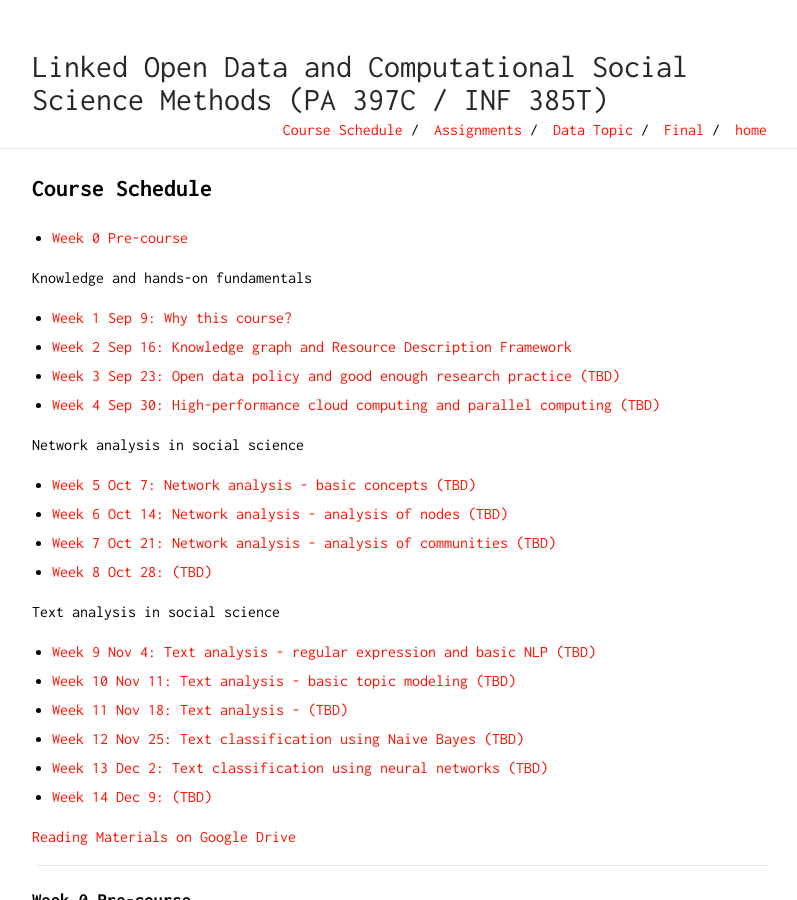
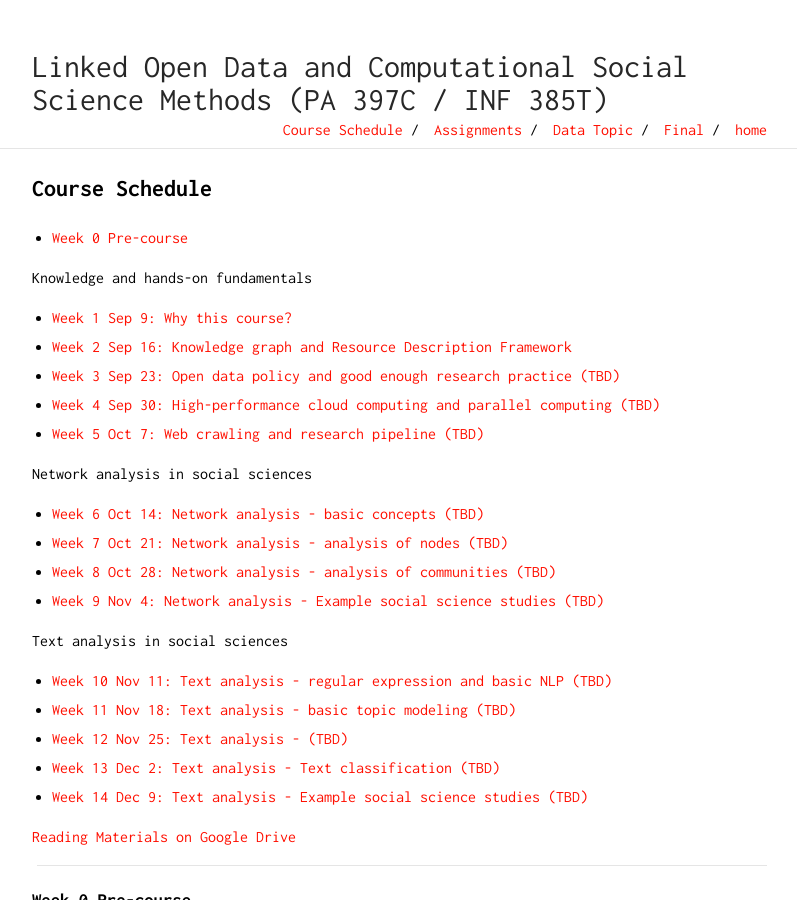
Before and after one commit to Xinjian-Paul-Li/open_data, a Jekyll site: the page built from docs/course_schedule.md, in a window 1280 px wide and 900 px high. Shown: the whole window, without its empty margins (238-1035 px from the left). Built offline with Jekyll 4.4.1, drawn with Linux system fonts in a browser that asks for light colours; our own code applies the rules of GitHub Pages for plain Markdown files; some of the changed text lies outside the part shown.

Commit message:
update course

```diff
--- a/docs/course_schedule.md
+++ b/docs/course_schedule.md
@@ -7,22 +7,22 @@ Knowledge and hands-on fundamentals
 - [Week 2 Sep 16: Knowledge graph and Resource Description Framework](#w2)
 - [Week 3 Sep 23: Open data policy and good enough research practice (TBD)](#w3)
 - [Week 4 Sep 30: High-performance cloud computing and parallel computing (TBD)](#w4)
+- [Week 5 Oct 7: Web crawling and research pipeline (TBD)](#w5)
 
-Network analysis in social science
+Network analysis in social sciences
 
-- [Week 5 Oct 7: Network analysis - basic concepts (TBD)](#w5)
-- [Week 6 Oct 14: Network analysis - analysis of nodes (TBD)](#w6)
-- [Week 7 Oct 21: Network analysis - analysis of communities (TBD)](#w7)
-- [Week 8 Oct 28: (TBD)](#w8)
+- [Week 6 Oct 14: Network analysis - basic concepts (TBD)](#w6)
+- [Week 7 Oct 21: Network analysis - analysis of nodes (TBD)](#w7)
+- [Week 8 Oct 28: Network analysis - analysis of communities (TBD)](#w8)
+- [Week 9 Nov 4: Network analysis - Example social science studies (TBD)](#w9)
 
-Text analysis in social science
+Text analysis in social sciences
 
-- [Week 9 Nov 4: Text analysis - regular expression and basic NLP (TBD)](#w9)
-- [Week 10 Nov 11: Text analysis - basic topic modeling (TBD)](#w10)
-- [Week 11 Nov 18: Text analysis - (TBD)](#w11)
-- [Week 12 Nov 25: Text classification using Naive Bayes (TBD)](#12)
-- [Week 13 Dec 2: Text classification using neural networks (TBD)](#13)
-- [Week 14 Dec 9: (TBD)](#14)
+- [Week 10 Nov 11: Text analysis - regular expression and basic NLP (TBD)](#w10)
+- [Week 11 Nov 18: Text analysis - basic topic modeling (TBD)](#w11)
+- [Week 12 Nov 25: Text analysis - (TBD)](#12)
+- [Week 13 Dec 2: Text analysis - Text classification (TBD)](#13)
+- [Week 14 Dec 9: Text analysis - Example social science studies (TBD)](#14)
 
 [Reading Materials on Google Drive](#)
 
@@ -119,7 +119,10 @@ Text analysis in social science
 
 
 ---
-### <a name="w5"></a> Week 5 Oct 7: Network analysis - basic concepts
+### <a name="w5"></a> Week 5 Oct 7: Web crawling and research pipeline
+
+
+### <a name="w6"></a> Week 6 Oct 14: Network analysis - basic concepts
 
 #### Before class
 - Readings:
@@ -168,11 +171,11 @@ Text analysis in social science
 
 
 ---
-### <a name="w8"></a> Week 8 Oct 28: TBD.
+### <a name="w9"></a> Week 9 Nov 4: Network analysis - Example social science studies
 
 
 ---
-### <a name="w9"></a> Week 9 Nov 4: Text analysis - regular expression and basic NLP
+### <a name="w10"></a> Week 10 Nov 11: Text analysis - regular expression and basic NLP
 #### Before class
 - [Complete all lessons on RegexOne](https://regexone.com/)
 - Readings:
@@ -208,7 +211,7 @@ Text analysis in social science
 
 
 ---
-### <a name="w12"></a> Week 12 Nov 25: Text classification using Naive Bayes
+### <a name="w13"></a> Week 13 Dec 2: Text analysis - Text classification
 #### Before class
 #### In class
 - Data topic: TBD
@@ -216,15 +219,8 @@ Text analysis in social science
 
 
 ---
-### <a name="w13"></a> Week 13 Dec 2: Text classification using neural networks
+### <a name="w14"></a> Week 14 Dec 9: Text analysis - Example social science studies
 #### Before class
 #### In class
 - Data topic: TBD
 - Hands-on practice.
-
-
----
-### <a name="w14"></a> Week 14 Dec 9
-#### Before class
-#### In class
-- Data topic: TBD
```
Also changed, not shown: other parts of docs/course_schedule.md (+4 -4 lines).
